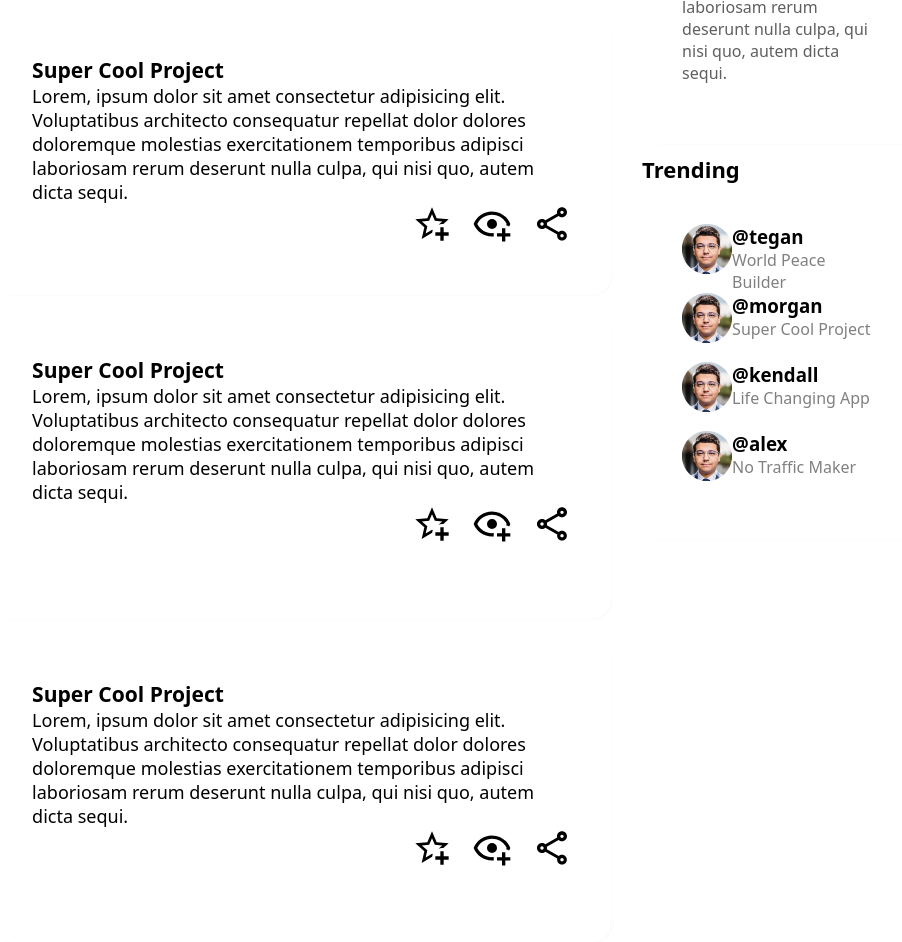
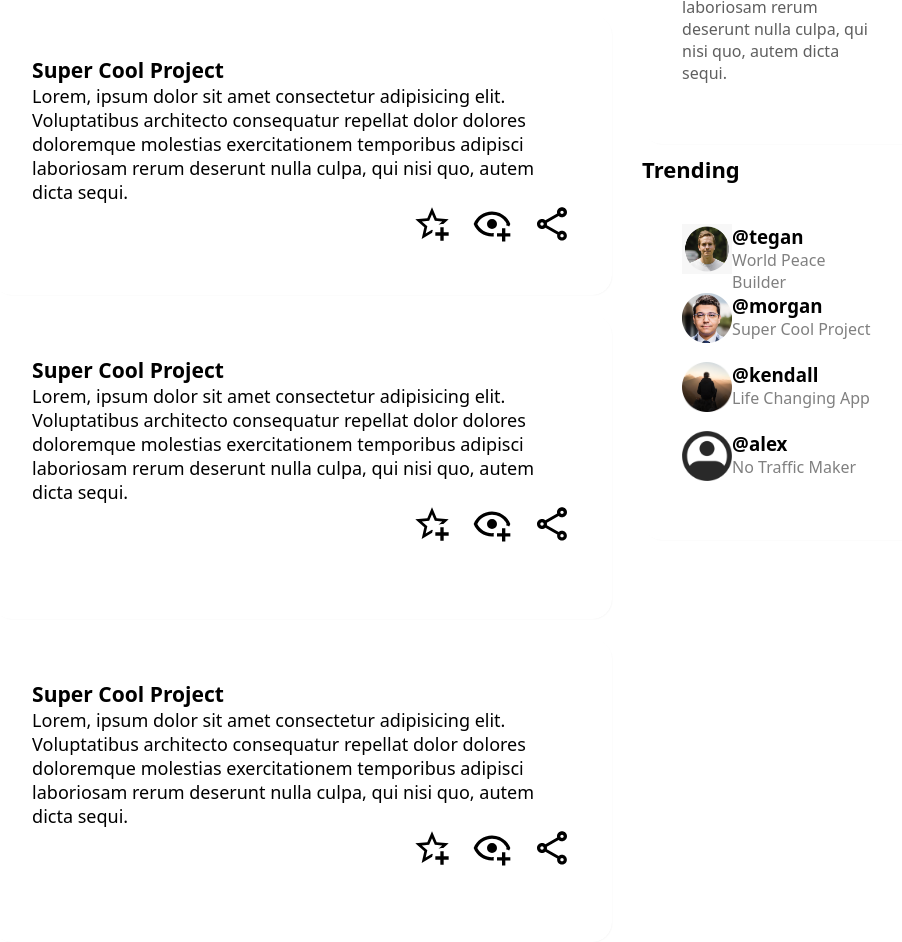
Before and after one commit to bretw/admin-dashboard, a plain HTML site: page index.html in a window 1280 px wide. Shown: the part 1120-2062 px from the top of the page, without its empty margins (258-1160 px from the left). Drawn offline with Linux system fonts and the light colour scheme.

Commit message:
added different profile icons

```diff
--- a/index.html
+++ b/index.html
@@ -182,16 +182,16 @@
                 <h1>Trending
             </div>
             <div class="trending">
-                <div>   <img src="logo.png" alt="profile icon"> </div>
+                <div>   <img src="second.png" alt="profile icon"> </div>
                 <div> <h3>@tegan</h3>
                     <p>World Peace Builder</p></div>
                 <div>   <img src="logo.png" alt="profile icon"> </div>
                 <div><h3>@morgan</h3>
                 <p> Super Cool Project</p></div>
-                <div>   <img src="logo.png" alt="profile icon"> </div>
+                <div>   <img src="third.png" alt="profile icon"> </div>
                 <div><h3>@kendall</h3>
                     <p> Life Changing App</p></div>
-                <div>   <img src="logo.png" alt="profile icon"> </div>
+                <div>   <img src="fourth.png" alt="profile icon"> </div>
                 <div><h3>@alex</h3>
                     <p> No Traffic Maker</p></div>
 
--- a/stylesheet.css
+++ b/stylesheet.css
@@ -118,6 +118,7 @@ padding-left: 40px;
                     flex: 1;
                     min-width: 0;
                     padding-right: 30px;
+
                 }
                 .input input {
                     flex:1;
@@ -126,6 +127,7 @@ padding-left: 40px;
                     min-width:0;
                     background-color: #e2e8f0;
                     border-radius: 30px;
+                    padding: 10px;
                 }
 
             .header-top-right {
```
Also changed, not shown: fourth.png (added), second.png (added), third.png (added), 3 other files.
